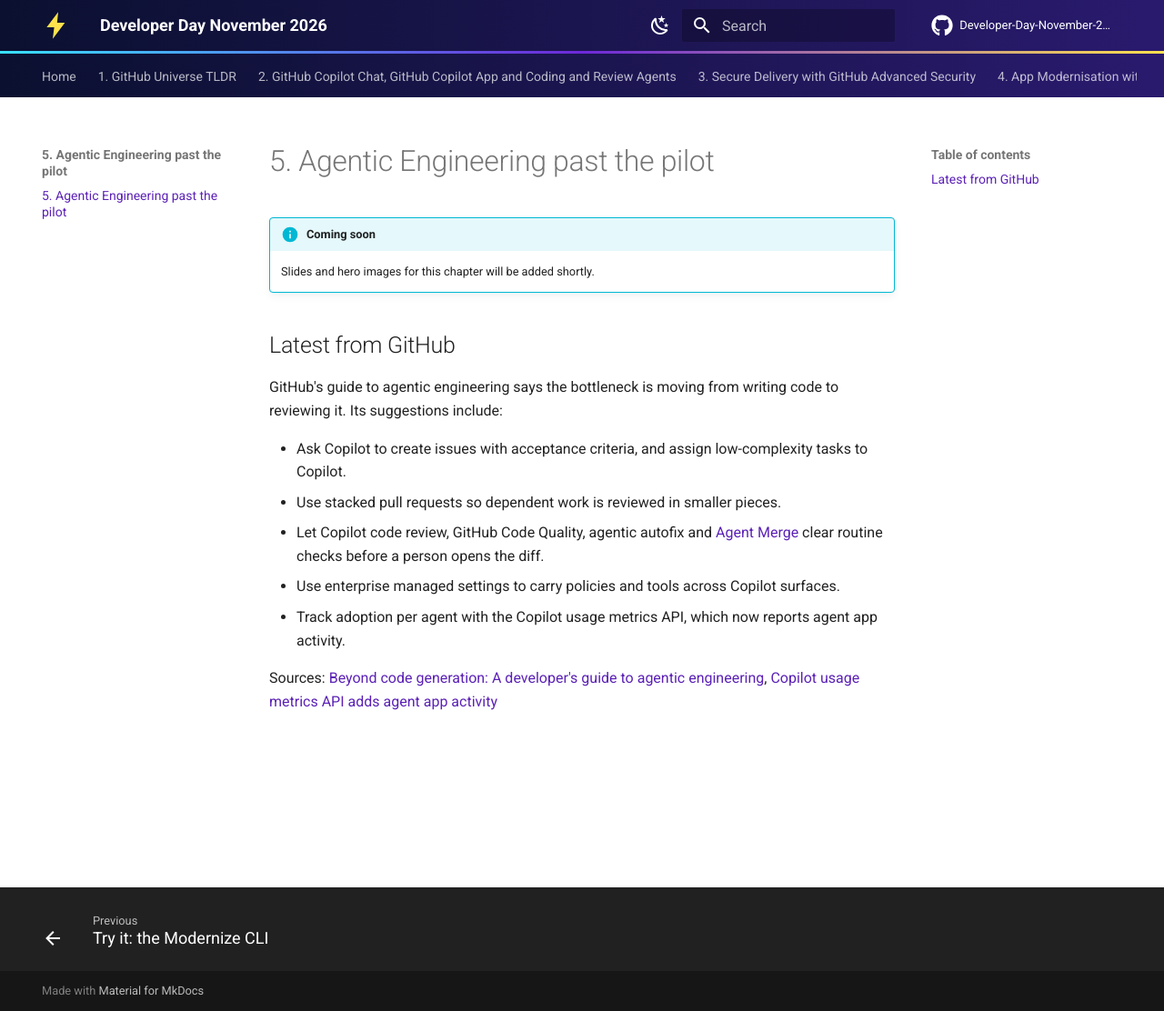
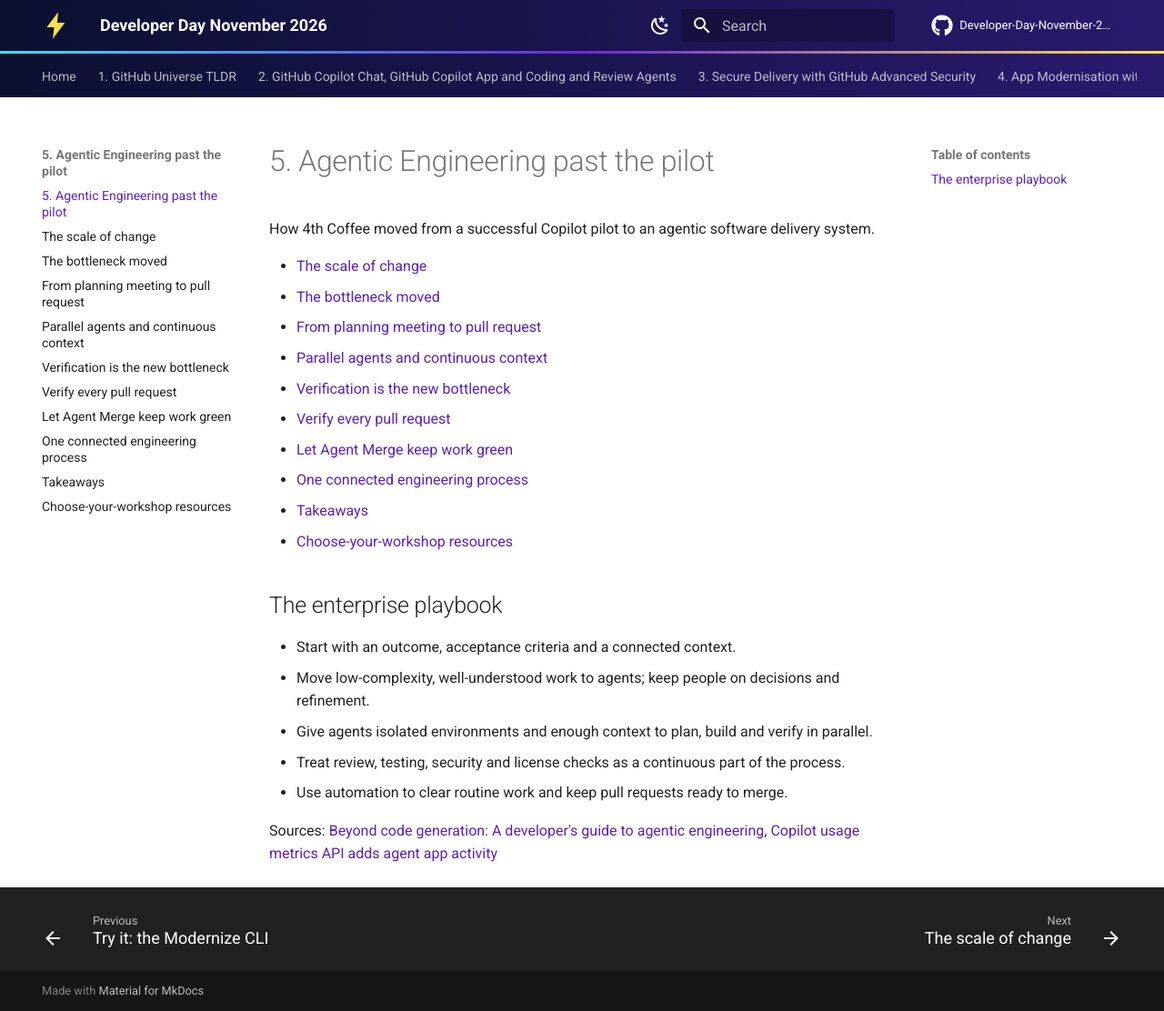
Before and after one commit to codess-aus/Developer-Day-November-2026, an MkDocs documentation site: the page built from docs/chapter-5/index.md, in a window 1280 px wide and 1112 px high. Shown: the whole window at 91% size. Built offline with MkDocs 1.6.1 and Material for MkDocs 9.7.7, drawn with Linux system fonts in a browser that asks for light colours; comment, search, counter and statistics services are not loaded.

Commit message:
Complete agentic engineering chapter
Co-authored-by: copilot-swe-agent[bot] <198982749+Copilot@users.noreply.github.com>

```diff
--- a/docs/chapter-5/index.md
+++ b/docs/chapter-5/index.md
@@ -1,16 +1,24 @@
 # 5. Agentic Engineering past the pilot
 
-!!! info "Coming soon"
-    Slides and hero images for this chapter will be added shortly.
+How 4th Coffee moved from a successful Copilot pilot to an agentic software delivery system.
 
-## Latest from GitHub
+- [The scale of change](scale-of-change.md)
+- [The bottleneck moved](bottleneck.md)
+- [From planning meeting to pull request](planning-to-pr.md)
+- [Parallel agents and continuous context](parallel-agents.md)
+- [Verification is the new bottleneck](verification.md)
+- [Verify every pull request](verify-prs.md)
+- [Let Agent Merge keep work green](agent-merge.md)
+- [One connected engineering process](whole-process.md)
+- [Takeaways](takeaways.md)
+- [Choose-your-workshop resources](resources.md)
 
-GitHub's guide to agentic engineering says the bottleneck is moving from writing code to reviewing it. Its suggestions include:
+## The enterprise playbook
 
-- Ask Copilot to create issues with acceptance criteria, and assign low-complexity tasks to Copilot.
-- Use stacked pull requests so dependent work is reviewed in smaller pieces.
-- Let Copilot code review, GitHub Code Quality, agentic autofix and [Agent Merge](../chapter-2/agent-merge.md) clear routine checks before a person opens the diff.
-- Use enterprise managed settings to carry policies and tools across Copilot surfaces.
-- Track adoption per agent with the Copilot usage metrics API, which now reports agent app activity.
+- Start with an outcome, acceptance criteria and a connected context.
+- Move low-complexity, well-understood work to agents; keep people on decisions and refinement.
+- Give agents isolated environments and enough context to plan, build and verify in parallel.
+- Treat review, testing, security and license checks as a continuous part of the process.
+- Use automation to clear routine work and keep pull requests ready to merge.
 
 Sources: [Beyond code generation: A developer's guide to agentic engineering](https://github.blog/ai-and-ml/github-copilot/beyond-code-generation-a-developers-guide-to-agentic-engineering/), [Copilot usage metrics API adds agent app activity](https://github.blog/changelog/2026-08-07-copilot-usage-metrics-api-adds-agent-app-activity/)
--- a/mkdocs.yml
+++ b/mkdocs.yml
@@ -94,3 +94,13 @@ nav:
       - "Try it: the Modernize CLI": chapter-4/modernize-cli.md
   - 5. Agentic Engineering past the pilot:
       - chapter-5/index.md
+      - The scale of change: chapter-5/scale-of-change.md
+      - The bottleneck moved: chapter-5/bottleneck.md
+      - From planning meeting to pull request: chapter-5/planning-to-pr.md
+      - Parallel agents and continuous context: chapter-5/parallel-agents.md
+      - Verification is the new bottleneck: chapter-5/verification.md
+      - Verify every pull request: chapter-5/verify-prs.md
+      - Let Agent Merge keep work green: chapter-5/agent-merge.md
+      - One connected engineering process: chapter-5/whole-process.md
+      - Takeaways: chapter-5/takeaways.md
+      - Choose-your-workshop resources: chapter-5/resources.md
```
Also changed, not shown: docs/chapter-5/agent-merge.md (added, +19 -0 lines), docs/chapter-5/bottleneck.md (added, +26 -0 lines), docs/chapter-5/parallel-agents.md (added, +21 -0 lines), docs/chapter-5/planning-to-pr.md (added, +18 -0 lines), docs/chapter-5/resources.md (added, +12 -0 lines), docs/chapter-5/scale-of-change.md (added, +23 -0 lines), docs/chapter-5/takeaways.md (added, +27 -0 lines), docs/chapter-5/verification.md (added, +16 -0 lines), docs/chapter-5/verify-prs.md (added, +33 -0 lines), docs/chapter-5/whole-process.md (added, +28 -0 lines), docs/index.md (+6 -2 lines).
